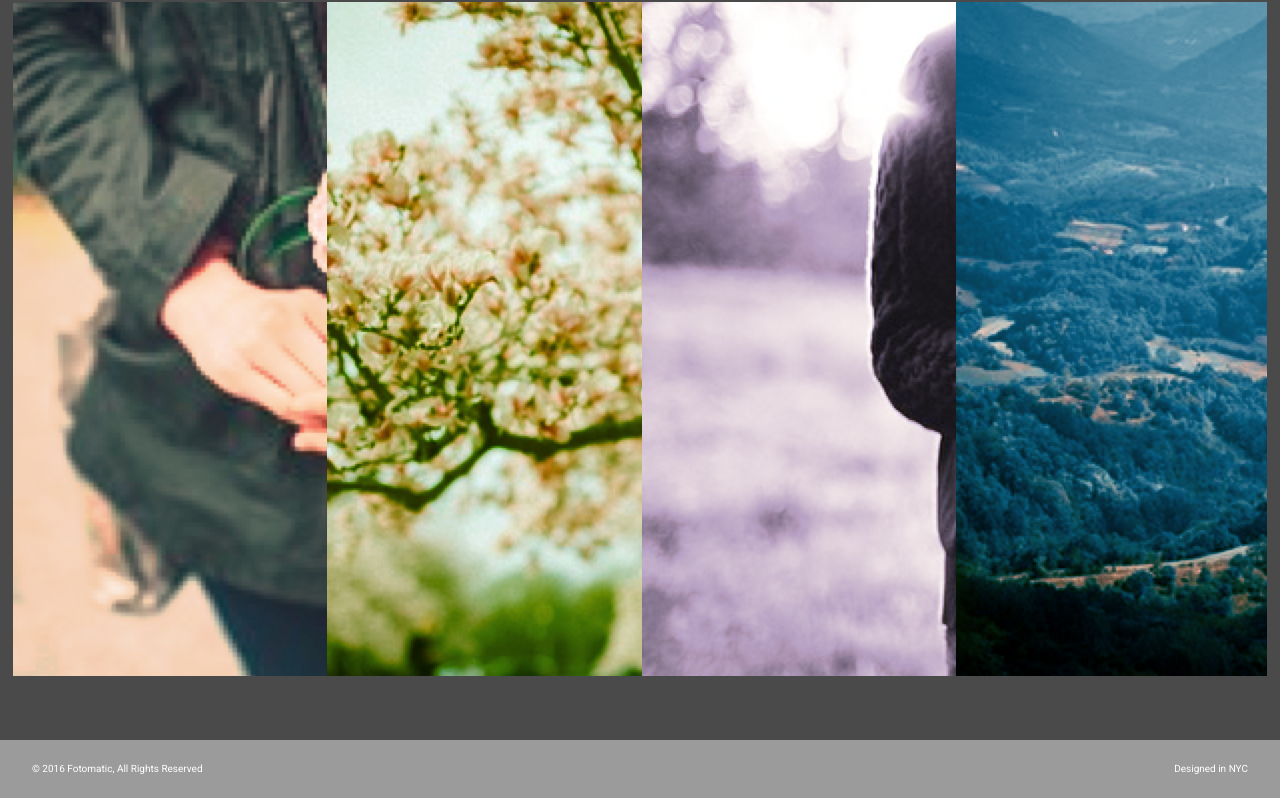
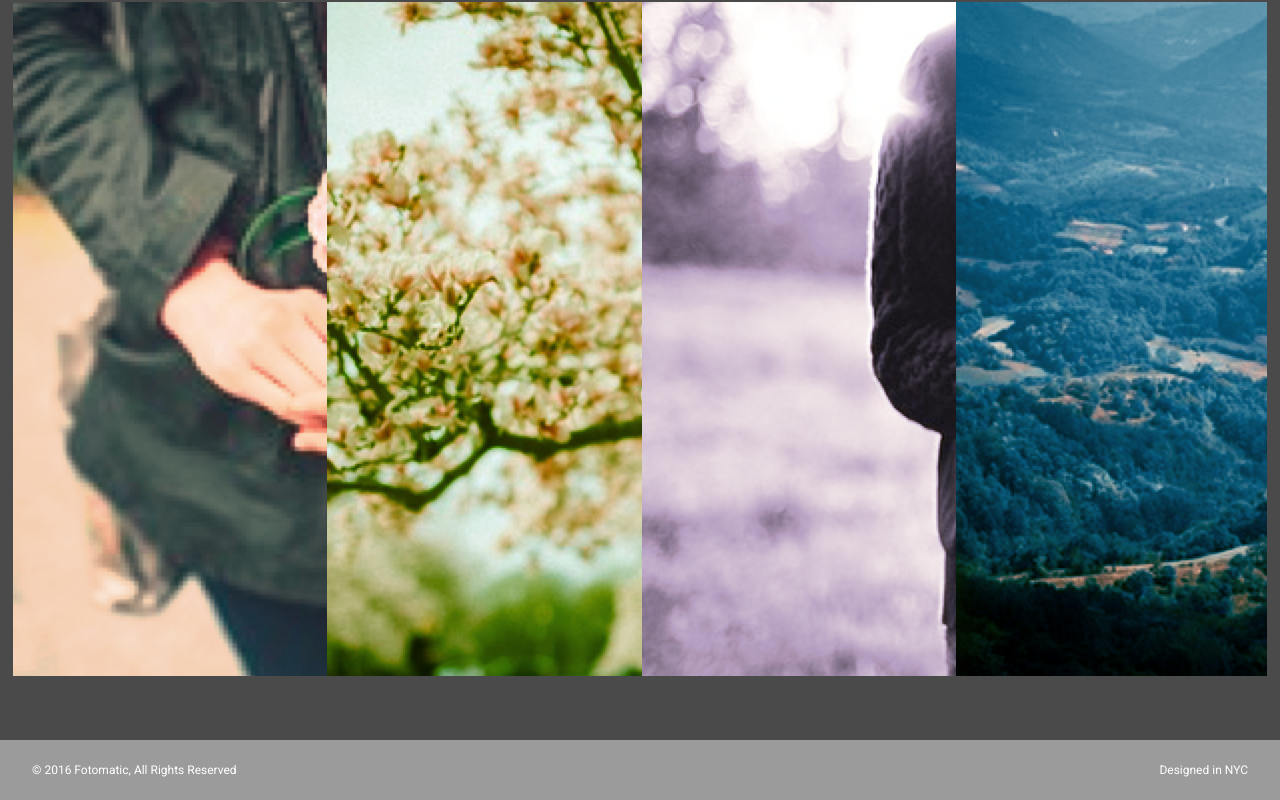
Before and after one commit to pkoukia/fotomatic, a plain HTML site: page index.html in a window 1280 px wide. Shown: the part 2069-2869 px from the top of the page. Drawn offline with Linux system fonts and the light colour scheme; a web font is replaced by a local one.

Commit message:
debug footer font size and font family

```diff
--- a/resources/css/style.css
+++ b/resources/css/style.css
@@ -390,11 +390,17 @@ footer {
 footer .content {
   color: white;
   display: flex;
-  font-size: .75rem;
 }
 
 footer .copyright {
   flex-grow: 1;
+  font-size: 12px;
+  font-family: "Roboto" , sans-serif;
+}
+
+footer .location {
+  font-size: 12px;
+  font-family: "Roboto" , sans-serif;
 }
 
 @media only screen and (min-width: 760px) {
```
